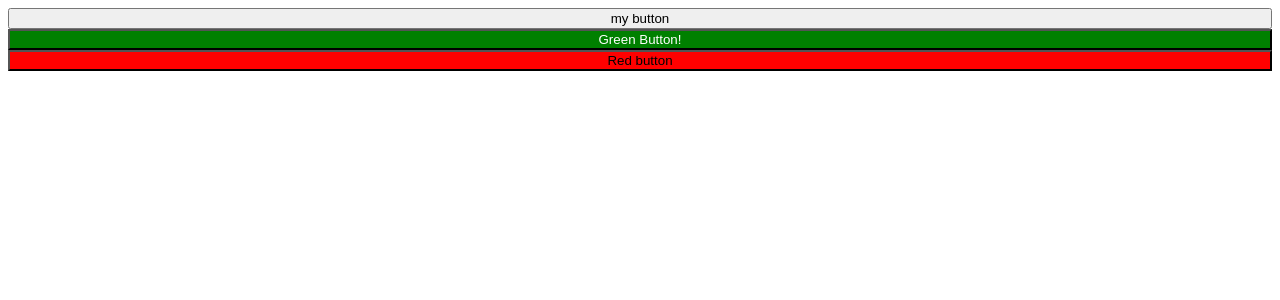
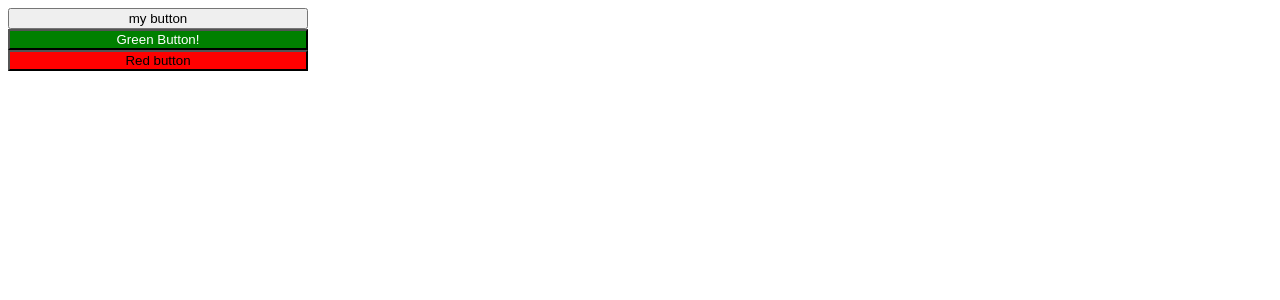
Before and after one commit to ivanq3w/nuxt3-git, a Nuxt app: page / in a window 1280 px wide. Shown: the top 300 px of the page. Built offline with nearby package versions, Linux system fonts and the light colour scheme.

Commit message:
Fixed max-width

```diff
--- a/app.vue
+++ b/app.vue
@@ -1,5 +1,5 @@
 <template>
-  <div style="display: flex; flex-direction: column;">
+  <div style="display: flex; flex-direction: column; max-width: 300px;">
     <!-- <NuxtWelcome /> -->
     <!-- <router-view></router-view> -->
     <button>my button</button>
```
